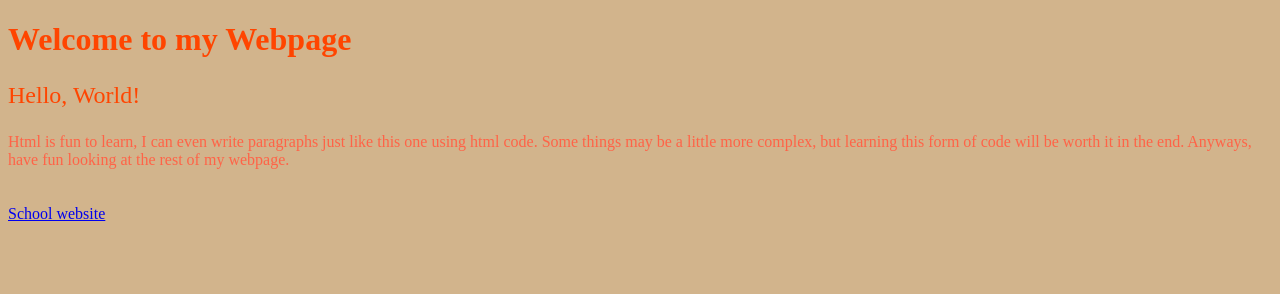
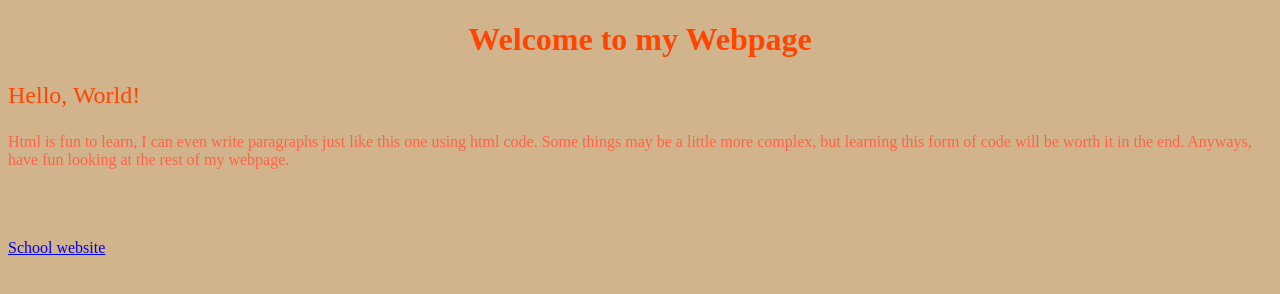
Before and after one commit to MiladRahall/ICS2O-Unit2-04-HTML-MiladRahall, a plain HTML site: page index.html in a window 1280 px wide. Drawn offline with Linux system fonts and the light colour scheme.

Commit message:
Attempt to fix an error.

```diff
--- a/index.html
+++ b/index.html
@@ -4,13 +4,13 @@
     <title>My Webpage, with more style.</title>
     </head>
     <body>
-    <h1 style="color:OrangeRed;">Welcome to my Webpage</h1>
+    <h1 style="color:OrangeRed;font-size:200%;text-align:center;">Welcome to my Webpage</h1>
     <p style="color:OrangeRed;font-size:150%;">Hello, World!</p>
-    <p style="color:Tomato;"> Html is fun to learn, I can even write paragraphs just like this one using html code. Some things may be a little more complex, but learning this form of code will be worth it in the end. Anyways, have fun looking at the rest of my webpage.
+    <p style="color:Tomato;"> Html is fun to learn, I can even write paragraphs just like this one using html code. Some things may be a little more complex, but learning this form of code will be worth it in the end. Anyways, have fun looking at the rest of my webpage.</p>
     <br>
     <br>
     <br>
     <a href="https://imh.ocsb.ca/">School website</a>
     <body style="background-color:Tan;">
-  </body>
+    </body>
 </html>
```
